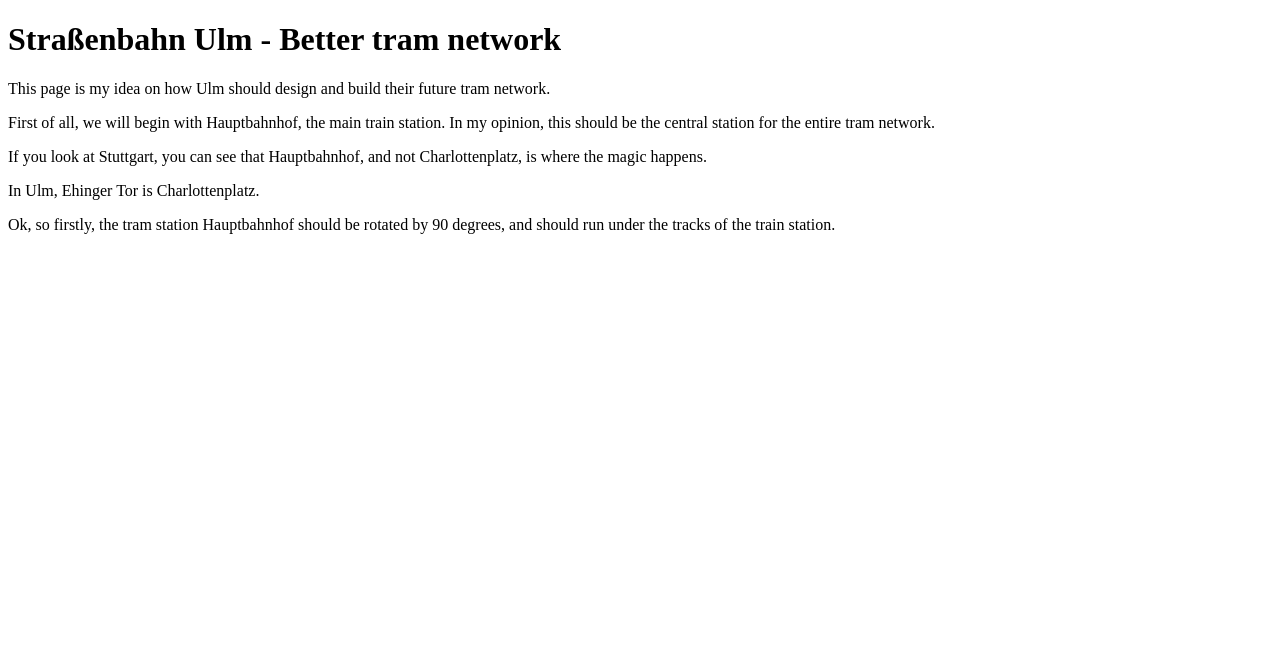
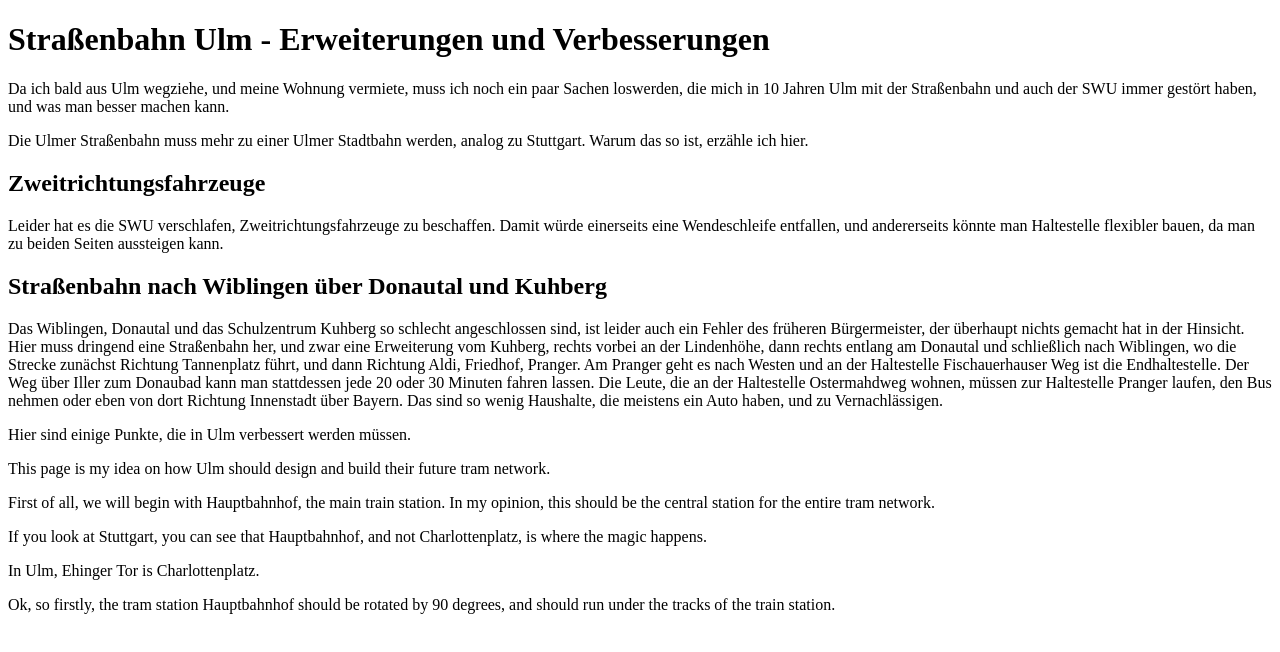
Before and after one commit to jannikisakoolprogrammer/jannikisakoolprogrammer.github.io, a plain HTML site: page index.html in a window 1280 px wide. Drawn offline with Linux system fonts and the light colour scheme.

Commit message:
Update index.html

```diff
--- a/index.html
+++ b/index.html
@@ -1,7 +1,18 @@
 <!DOCTYPE html>
 <html>
 <body>
-<h1>Straßenbahn Ulm - Better tram network</h1>
+<h1>Straßenbahn Ulm - Erweiterungen und Verbesserungen</h1>
+  <p>Da ich bald aus Ulm wegziehe, und meine Wohnung vermiete, muss ich noch ein paar Sachen loswerden, die mich in 10 Jahren Ulm mit der Straßenbahn und auch der SWU immer gestört haben, und was man besser machen kann.</p>
+  <p>Die Ulmer Straßenbahn muss mehr zu einer Ulmer Stadtbahn werden, analog zu Stuttgart. Warum das so ist, erzähle ich hier.</p>
+  <h2>Zweitrichtungsfahrzeuge</h2>
+  <p>Leider hat es die SWU verschlafen, Zweitrichtungsfahrzeuge zu beschaffen. Damit würde einerseits eine Wendeschleife entfallen, und andererseits könnte man Haltestelle flexibler bauen, da man zu beiden Seiten aussteigen kann.</p>
+  <h2>Straßenbahn nach Wiblingen über Donautal und Kuhberg</h2>
+  <p>Das Wiblingen, Donautal und das Schulzentrum Kuhberg so schlecht angeschlossen sind, ist leider auch ein Fehler des früheren Bürgermeister, der überhaupt nichts gemacht hat in der Hinsicht.  Hier muss dringend eine Straßenbahn her, und zwar eine Erweiterung vom Kuhberg, rechts vorbei an der Lindenhöhe, dann rechts entlang am Donautal und schließlich nach Wiblingen, wo die Strecke zunächst Richtung Tannenplatz führt, und dann Richtung Aldi, Friedhof, Pranger. Am Pranger geht es nach Westen und an der Haltestelle Fischauerhauser Weg ist die Endhaltestelle.
+
+    Der Weg über Iller zum Donaubad kann man stattdessen jede 20 oder 30 Minuten fahren lassen.  Die Leute, die an der Haltestelle Ostermahdweg wohnen, müssen zur Haltestelle Pranger laufen, den Bus nehmen oder eben von dort Richtung Innenstadt über Bayern.  Das sind so wenig Haushalte, die meistens ein Auto haben, und zu Vernachlässigen.</p>
+
+
+<p>Hier sind einige Punkte, die in Ulm verbessert werden müssen.</p>
 <p>This page is my idea on how Ulm should design and build their future tram network.</p>
   <p>First of all, we will begin with Hauptbahnhof, the main train station.  In my opinion, this should be the central station for the entire tram network.</p>
   <p>If you look at Stuttgart, you can see that Hauptbahnhof, and not Charlottenplatz, is where the magic happens.</p>
```
